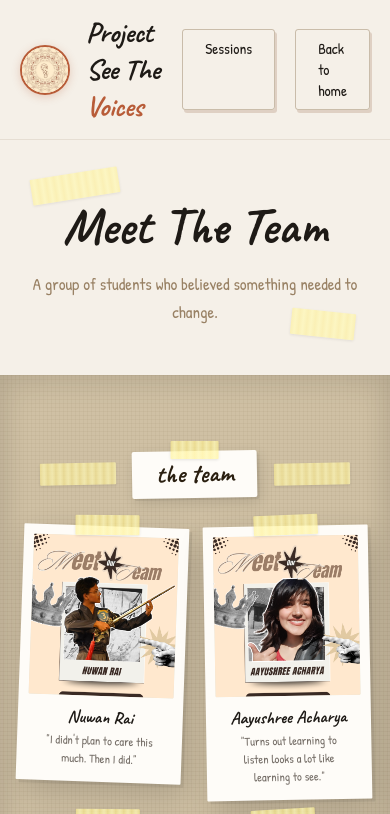
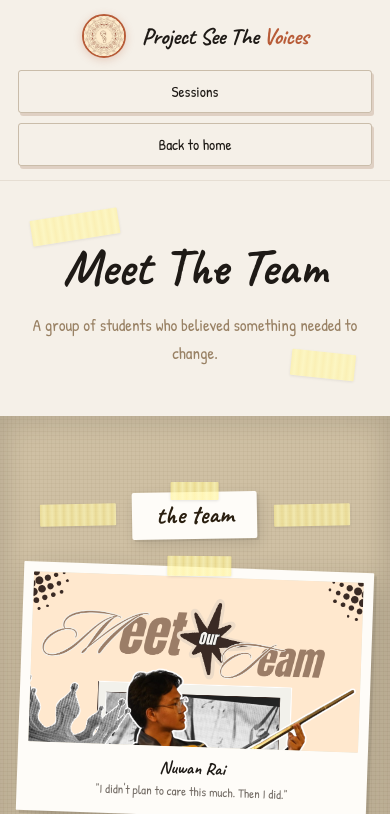
Before and after one commit to Spirit62/Project-See-The-Voices, a plain HTML site: page Sections/team.html in a window 390 px wide. Shown: the top 814 px of the page. Drawn offline with Linux system fonts and the light colour scheme.

Commit message:
Added media queries for mobile display

```diff
--- a/Sections/sessions.css
+++ b/Sections/sessions.css
@@ -19,3 +19,32 @@
   transform: translate(-1px, -2px);
   box-shadow: 3px 5px 0 rgba(122,60,30,0.3);
 }
+
+@media (max-width: 780px) {
+  nav {
+    flex-wrap: wrap;
+    justify-content: center;
+    gap: 12px;
+    padding: 12px 18px;
+  }
+
+  .nav-right {
+    width: 100%;
+    justify-content: center;
+    flex-wrap: wrap;
+    gap: 10px;
+  }
+
+  .nav-back {
+    width: 100%;
+    text-align: center;
+    padding: 10px 16px;
+  }
+}
+
+@media (max-width: 520px) {
+  .nav-back {
+    font-size: 0.9rem;
+    padding: 10px 14px;
+  }
+}
--- a/Sections/team.css
+++ b/Sections/team.css
@@ -1,4 +1,4 @@
-/* Import global styles */
+
 @import url('../global.css');
 
 /* ========== TEAM PAGE SPECIFIC STYLES ========== */
@@ -338,7 +338,20 @@ footer p {
 
 @media (max-width: 768px) {
   nav {
-    padding: 14px 20px;
+    padding: 14px 18px;
+  }
+
+  .nav-right {
+    width: 100%;
+    justify-content: center;
+    gap: 10px;
+    flex-wrap: wrap;
+  }
+
+  .nav-back {
+    width: 100%;
+    text-align: center;
+    padding: 10px 16px;
   }
 
   .team-hero {
@@ -357,15 +370,18 @@ footer p {
     padding: 28px 20px;
   }
 
-  .team-grid {
+  .team-grid,
+  .mentor-grid {
     gap: 32px;
   }
 
-  .member-card {
-    width: 155px;
+  .member-card,
+  .mentor-card {
+    width: calc(50% - 10px);
   }
 
-  .member-photo {
+  .member-photo,
+  .mentor-card .member-photo {
     height: 190px;
   }
 
@@ -374,40 +390,23 @@ footer p {
   }
 
   .member-quote {
-    font-size: 0.75rem;
-  }
-
-  .mentor-grid {
-    gap: 32px;
-  }
-
-  .mentor-card {
-    width: 155px;
-  }
-
-  .mentor-card .member-photo {
-    height: 190px;
+    font-size: 0.78rem;
   }
 }
 
-@media (max-width: 480px) {
-  .team-grid {
-    gap: 20px;
+@media (max-width: 520px) {
+  .team-grid,
+  .mentor-grid {
+    gap: 22px;
   }
 
-  .member-card {
-    width: calc(50% - 10px);
+  .member-card,
+  .mentor-card {
+    width: 100%;
   }
 
-  .mentor-card {
-    width: calc(50% - 10px);
-  }
-
-  .member-photo {
-    height : 160px;
-  }
-
+  .member-photo,
   .mentor-card .member-photo {
-    height: 160px;
+    height: 170px;
   }
 }
--- a/global.css
+++ b/global.css
@@ -122,3 +122,37 @@ nav {
   height: 14px;
   background: linear-gradient(225deg, rgba(0,0,0,0.09) 50%, transparent 50%);
 }
+
+@media (max-width: 780px) {
+  nav {
+    flex-wrap: wrap;
+    justify-content: center;
+    gap: 12px;
+    padding: 12px 18px;
+  }
+
+  .nav-left {
+    justify-content: center;
+  }
+
+  .nav-right {
+    width: 100%;
+    justify-content: center;
+    flex-wrap: wrap;
+    gap: 10px;
+  }
+
+  .nav-logo {
+    font-size: 1.6rem;
+  }
+}
+
+@media (max-width: 520px) {
+  .nav-logo {
+    font-size: 1.45rem;
+  }
+
+  .nav-logo-img {
+    width: 44px;
+  }
+}
--- a/style.css
+++ b/style.css
@@ -735,61 +735,227 @@ footer p {
 
 .f-small { margin-top: 20px; opacity: 0.35; font-size: 0.78rem; }
 
-@media (max-width: 768px) {
+@media (max-width: 900px) {
   nav {
-    padding: 14px 20px;
+    padding: 12px 18px;
+  }
+
+  .nav-right {
+    gap: 12px;
+    flex-wrap: wrap;
+    justify-content: flex-end;
   }
 
   .nav-team-btn {
-    padding: 60px 20px 72px;
-    min-height: unset;
+    padding: 10px 16px;
+    font-size: 0.95rem;
+    box-shadow: 2px 2px 0 rgba(122,60,30,0.25);
   }
 
-  .about-inner {
-    grid-template-columns: 1fr;
-    gap: 40px;
+  .hero {
+    padding: 60px 18px 40px;
   }
 
-  .about-right {
-    padding-top: 0;
-    flex-direction: row;
-    flex-wrap: wrap;
+  .hero-center {
+    max-width: 560px;
+  }
+
+  .hero-note {
+    max-width: 100%;
+    margin-bottom: 24px;
+    padding: 16px 18px 20px;
+  }
+
+  .hero-btns {
+    gap: 10px;
+  }
+
+  .about-section {
+    padding: 72px 18px 72px;
+  }
+
+  .about-content-wrapper,
+  .about-inner {
+    display: grid;
+    grid-template-columns: 1fr;
+    gap: 28px;
+    padding: 24px 0;
+  }
+
+  .about-essay {
+    padding: 32px 28px;
+  }
+
+  .about-essay p {
+    font-size: 1.05rem;
+    line-height: 1.8;
+  }
+
+  .about-image {
+    width: 140px;
+    height: 140px;
+  }
+
+  .about-btns {
+    justify-content: center;
+    gap: 12px;
+  }
+
+  .board-section {
+    padding: 64px 18px 72px;
+  }
+
+  .board {
+    gap: 24px;
+  }
+
+  .photo-section {
+    padding: 64px 18px;
+  }
+
+  .photo-wall {
+    gap: 28px;
+  }
+
+  .polaroid {
+    width: 160px;
+  }
+
+  footer {
+    padding: 42px 18px 36px;
+  }
+}
+
+@media (max-width: 680px) {
+  nav {
+    flex-direction: column;
+    align-items: stretch;
+    gap: 12px;
+    padding: 12px 16px;
+  }
+
+  .nav-left {
     justify-content: center;
   }
 
-  .about-note {
-    width: calc(50% - 12px);
+  .nav-right {
+    width: 100%;
+    justify-content: center;
   }
 
-  .about-note-torn {
+  .nav-team-btn,
+  .btn-solid,
+  .btn-outline {
+    width: 100%;
+    text-align: center;
+  }
+
+  .hero {
+    padding: 50px 16px 36px;
+  }
+
+  .hero-center h1 {
+    font-size: clamp(2.8rem, 13vw, 4.8rem);
+  }
+
+  .about-essay {
+    padding: 28px 22px;
+  }
+
+  .about-image {
+    width: 120px;
+    height: 120px;
+  }
+
+  .about-btns {
+    flex-direction: column;
+    align-items: stretch;
+  }
+
+  .board {
+    grid-template-columns: 1fr;
+    gap: 18px;
+  }
+
+  .note,
+  .note-paper,
+  .note-torn {
+    padding: 20px 16px 24px;
+  }
+
+  .note-paper {
+    padding-left: 18px;
+  }
+
+  .photo-wall {
+    gap: 22px;
+    justify-content: center;
+  }
+
+  .polaroid {
+    width: 100%;
+    max-width: 260px;
+  }
+
+  .member-card,
+  .mentor-card {
+    width: 100%;
+  }
+}
+
+@media (max-width: 520px) {
+  .hero {
+    padding: 40px 14px 32px;
+  }
+
+  .hero-center h1 {
+    font-size: clamp(2.4rem, 16vw, 4.2rem);
+  }
+
+  .hero-btns {
+    gap: 10px;
+  }
+
+  .about-section {
+    padding: 56px 14px 60px;
+  }
+
+  .about-essay {
+    padding: 24px 18px;
+  }
+
+  .about-essay p {
+    font-size: 1rem;
+  }
+
+  .about-image {
+    width: 110px;
+    height: 110px;
+  }
+
+  .board-section {
+    padding: 52px 14px 60px;
+  }
+
+  .board {
+    gap: 16px;
+  }
+
+  .note,
+  .note-paper,
+  .note-torn {
+    padding: 18px 14px 20px;
+  }
+
+  .photo-section {
+    padding: 52px 14px;
+  }
+
+  .polaroid {
     width: 100%;
   }
 
-  .board-section {
-    padding: 60px 20px;
-  }
-
-  .board {
-    grid-template-columns: repeat(auto-fill, minmax(140px, 1fr));
-    gap: 20px;
-  }
-
-  .photo-section {
-    padding: 60px 2px;
-  }
-
-  .photo-wall {
-    gap: 24px;
-  }
-
-  .polaroid {
-    width: 140px;
+  footer {
+    padding: 36px 14px 32px;
   }
 }
-
-@media (max-width: 480px) {
-  .about-right { flex-direction: column; }
-  .about-note { width: 100%; }
-  .board { grid-template-columns: 1fr 1fr;
-  gap: 16px;}
-}
```
